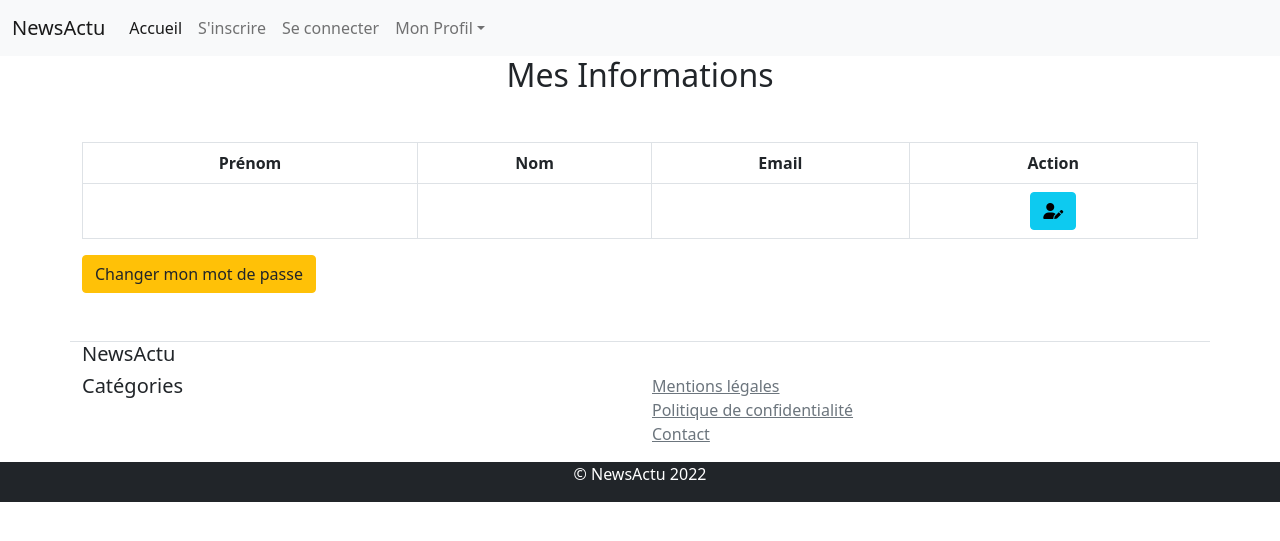
After one commit to Liloone/NewsActu-Symfony, a Symfony app: template templates/profile/show_profile.html.twig in a window 1280 px wide. The commit adds this page. Shown: the top 541 px of the page. Run offline with Twig, Linux system fonts and the light colour scheme; the template is opened without the code that fills it, so the values that code supplies are empty; some libraries are stand-ins or nearby versions.

Commit message:
add user profile

```diff
--- a/templates/admin/form/form_category.html.twig
+++ b/templates/admin/form/form_category.html.twig
@@ -16,7 +16,7 @@
 				{{ form_row(form.name) }}
 			</div>
 
-			{% if article is not defined %}
+			{% if category is not defined %}
 				<button type="submit" class="d-block col-4 mx-auto btn btn-warning mb-3">Ajouter</button>
 			{% else %}
 				<button type="submit" class="d-block col-4 mx-auto btn btn-warning mb-3">Modifier</button>
--- a/templates/include/_nav.html.twig
+++ b/templates/include/_nav.html.twig
@@ -51,17 +51,17 @@
 						<a class="nav-link dropdown-toggle" href="#" id="navbarDropdownProfil" role="button" data-bs-toggle="dropdown" aria-expanded="false">Mon Profil</a>
 						<ul class="dropdown-menu" aria-labelledby="navbarDropdownProfil">
 							<li>
-								<a class="dropdown-item" href="{{ path('show_dashboard') }}">Mes informations</a>
+								<a class="dropdown-item" href="{{ path('show_profile') }}">Mes informations</a>
 							</li>
 							<li>
-								<a class="dropdown-item" href="{{ path('show_dashboard') }}">Mes commentaires</a>
+								<a class="dropdown-item" href="">Mes commentaires</a>
 							</li>
 						</ul>
 					</li>
 
 				{% endif %}
 				{# <li class="nav-item"><a class="nav-link disabled" href="#" tabindex="-1" aria-disabled="true">Disabled</a> </li> #}
-
+	</div>
 				{% if app.user %}
 					<div style="float: right; padding-right: 50px;">
 						<i class="fa fa-user text-primary"></i>
@@ -76,8 +76,8 @@
 				{% endif %}
 
 			</div>
-		</div>
+
 	</nav>
-	<div class="bg-dark">
+	<div class="bg-info">
 		{{ render(url('render_categories_in_nav')) }}
 	</div>
--- /dev/null
+++ b/templates/profile/show_profile.html.twig
@@ -0,0 +1,42 @@
+{% extends 'base.html.twig' %}
+
+{% block body %}
+
+	<h2 class="text-center">Mes Informations</h2>
+
+	{% include 'include/_flashes.html.twig' %}
+
+
+	<table class="table table-bordered text-center mt-5 ">
+		<thead>
+			<tr>
+				<th>Prénom</th>
+				<th>Nom</th>
+				<th>Email</th>
+				<th>Action</th>
+			</tr>
+
+		</thead>
+
+		<tbody>
+			<tr>
+				<td>{{ app.user.prenom }}</td>
+				<td>{{ app.user.nom }}</td>
+				<td>{{ app.user.email }}</td>
+				<td>
+					<a href="{{ path('update_user', {'id': app.user.id}) }}" class="btn btn-info" title="Modifier son profil"><i class="fa fa-user-edit"></i>
+
+					</a>
+
+				</td>
+			</tr>
+
+		</tbody>
+	</table>
+
+	<div class="row">
+		<div class="col-5">
+			<a href="#" class="btn btn-warning text-center text-dark">Changer mon mot de passe</a>
+		</div>
+	</div>
+{% endblock %}
--- a/templates/rendered/nav_categories.html.twig
+++ b/templates/rendered/nav_categories.html.twig
@@ -1,11 +1,11 @@
-<div class="row">
+  <div class="row">
 
-	<p class="d-flex justify-content-around ">
+	<p class="d-flex justify-content-around">
 
 		{% for category in categories %}
 
 			<span class="d-inline pt-2">
-				<a href="{{ path('show_articles_from_category', {'alias': category.alias} ) }}" class="text-decoration-none text-light">{{ category.name }}</a>
+				<a href="{{ path('show_articles_from_category', {'alias': category.alias} ) }}" class="text-decoration-none text-dark">{{ category.name }}</a>
 			</span>
 
 		{% endfor %}
--- a/templates/user/register.html.twig
+++ b/templates/user/register.html.twig
@@ -16,11 +16,12 @@
 				<div class="col-6">
 					{{ form_row(form.nom) }}
 				</div>
-			    </div>
 
+			<div>
 				{{ form_row(form.email)}}
 				{{ form_row(form.password)}}
-
+			</div>
+			</div>
 			{{ form_end(form) }}
 
 		</div>
```
Also changed, not shown: src/Controller/ProfileController.php (added, +18 -0 lines), assets/styles/app.css (line endings or trailing spaces), 1 other file. Lines whose indentation alone changed are shown as unchanged.
